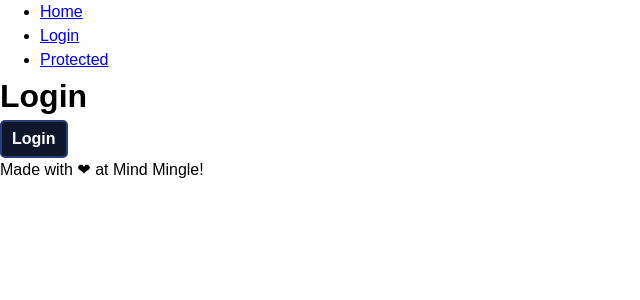
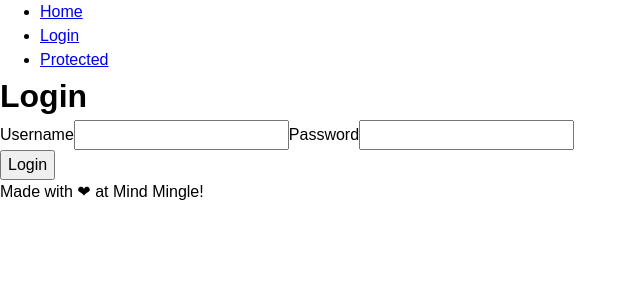
Before and after one commit to tannazma/react-architecture, a Next.js app: page /login in a window 1280 px wide. Shown: the top 300 px of the page, without its empty margins (0-640 px from the left). Built offline with nearby package versions, Linux system fonts and the light colour scheme.

Commit message:
crreated form login with useForm

```diff
--- a/src/pages/login.tsx
+++ b/src/pages/login.tsx
@@ -1,11 +1,23 @@
 import Layout from "@/components/Layout";
 import { useRouter } from "next/router";
-import BetterButton from "../components/BetterButton";
+import { useForm } from "react-hook-form";
+
+interface FormValues {
+  username: string;
+  password: string;
+}
 
 const Login = () => {
   const router = useRouter();
 
-  const handleLogin = () => {
+  const {
+    register,
+    handleSubmit,
+    formState: { errors },
+  } = useForm<FormValues>();
+
+  const handleLogin = (data: FormValues) => {
+    console.log(data);
     // Log the user in
     const token = "fake-token"; // This would normally come from the server
     localStorage.setItem("token", token);
@@ -15,9 +27,25 @@ const Login = () => {
   return (
     <Layout>
       <h1>Login</h1>
-      <BetterButton onClick={handleLogin} variant="primary">
-        Login
-      </BetterButton>
+      <form onSubmit={handleSubmit(handleLogin)}>
+        <div>
+          <label>
+            Username
+            <input id="username" {...register("username")}></input>
+            {errors.username && errors.username?.message}
+          </label>
+          <label>
+            Password
+            <input
+              id="password"
+              type="password"
+              {...register("password", { required: true })}
+            ></input>
+            {errors.password && errors.password?.message}
+          </label>
+        </div>
+        <button type="submit">Login</button>
+      </form>
     </Layout>
   );
 };
```
Also changed, not shown: package.json (+5 -3 lines), 1 other file (tests, documents, lock files or other folders).
